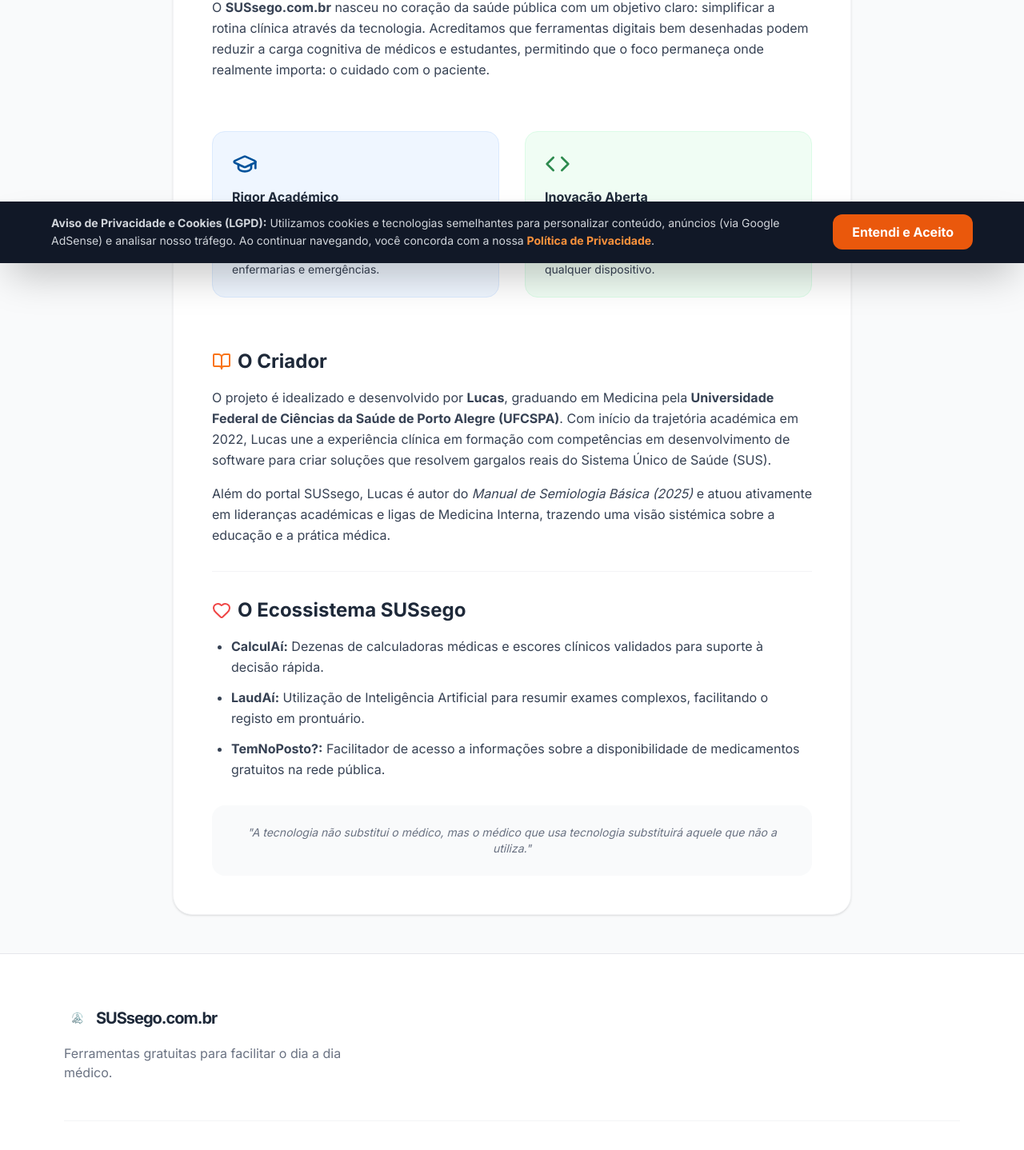
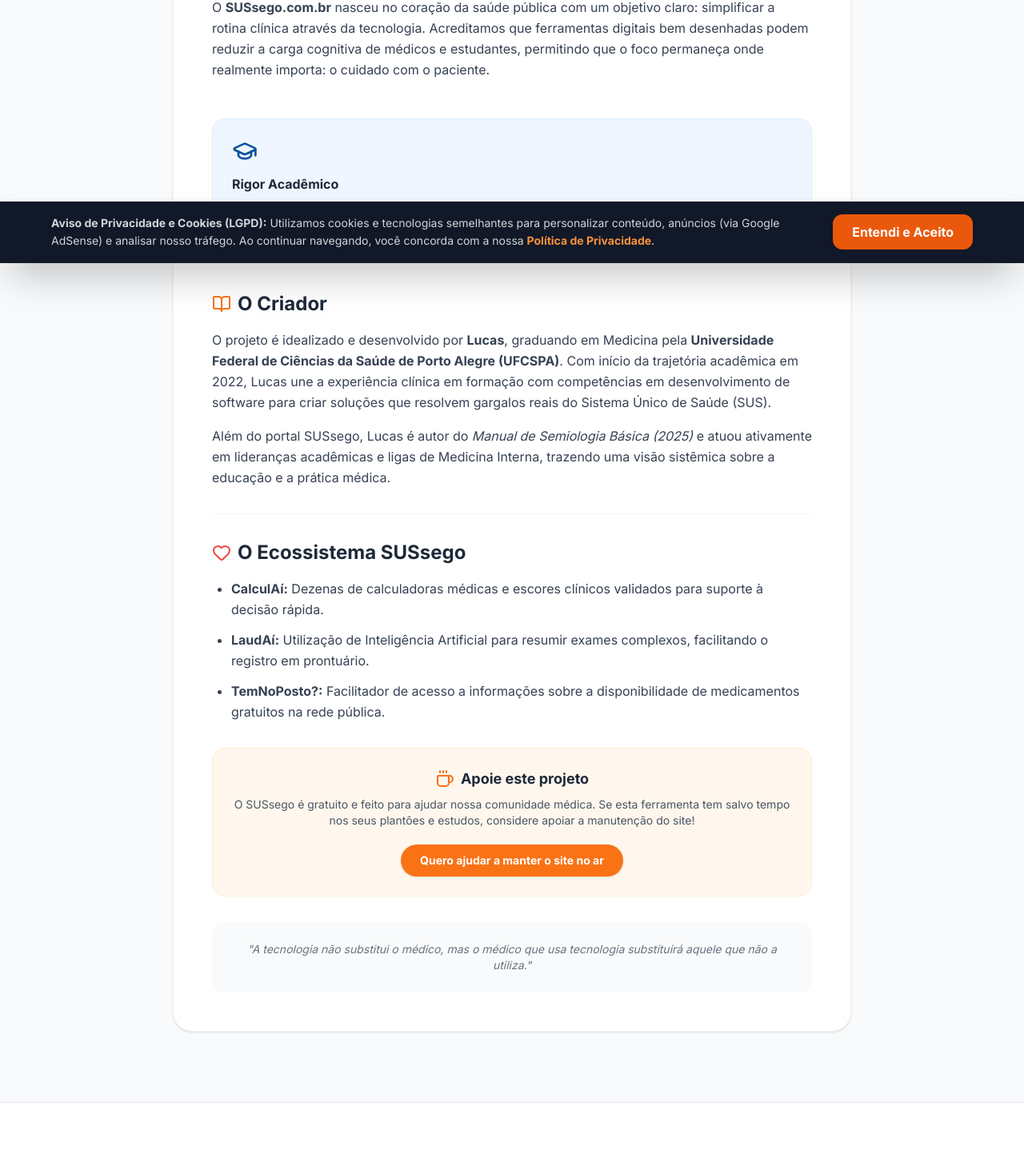
Before and after one commit to lucasvzack-sys/001, a React (Vite) app: page /sobre in a window 1280 px wide. Shown: the part 471-1909 px from the top of the page at 80% size. Built offline with nearby package versions, Linux system fonts and the light colour scheme.

Commit message:
Update About.tsx

```diff
--- a/src/components/About.tsx
+++ b/src/components/About.tsx
@@ -1,8 +1,7 @@
 import React from 'react';
 import { motion } from 'framer-motion';
-import { GraduationCap, Code, Heart, ShieldCheck, BookOpen } from 'lucide-react';
+import { GraduationCap, Heart, ShieldCheck, BookOpen, Coffee } from 'lucide-react';
 import Navbar from './Navbar';
-import Footer from './Footer';
 import { View } from '../types';
 
 interface AboutProps {
@@ -11,7 +10,7 @@ interface AboutProps {
 
 export default function About({ onNavigate }: AboutProps) {
   return (
-    <div className="min-h-screen bg-gray-50 flex flex-col">
+    <div className="min-h-screen bg-gray-50 flex flex-col pb-10">
       <Navbar currentView="sobre" onNavigate={onNavigate} />
 
       <main className="flex-grow max-w-4xl mx-auto px-6 py-12">
@@ -38,16 +37,11 @@ export default function About({ onNavigate }: AboutProps) {
               </p>
             </div>
 
-            <div className="grid md:grid-cols-2 gap-8 py-8">
+            <div className="py-4">
               <div className="bg-blue-50 p-6 rounded-2xl border border-blue-100">
                 <GraduationCap className="text-medical-blue mb-3" size={32} />
-                <h3 className="font-bold text-gray-800 mb-2">Rigor Académico</h3>
+                <h3 className="font-bold text-gray-800 mb-2">Rigor Acadêmico</h3>
                 <p className="text-sm">Desenvolvido por quem vive o dia a dia do internato médico, garantindo que as ferramentas atendam às demandas reais das enfermarias e emergências.</p>
-              </div>
-              <div className="bg-green-50 p-6 rounded-2xl border border-green-100">
-                <Code className="text-sus-green mb-3" size={32} />
-                <h3 className="font-bold text-gray-800 mb-2">Inovação Aberta</h3>
-                <p className="text-sm">Utilizamos as tecnologias mais modernas (React, IA, Vite) para entregar uma experiência rápida, segura e acessível em qualquer dispositivo.</p>
               </div>
             </div>
 
@@ -56,10 +50,10 @@ export default function About({ onNavigate }: AboutProps) {
                 <BookOpen className="mr-2 text-orange-500" /> O Criador
               </h2>
               <p>
-                O projeto é idealizado e desenvolvido por <strong>Lucas</strong>, graduando em Medicina pela <strong>Universidade Federal de Ciências da Saúde de Porto Alegre (UFCSPA)</strong>. Com início da trajetória académica em 2022, Lucas une a experiência clínica em formação com competências em desenvolvimento de software para criar soluções que resolvem gargalos reais do Sistema Único de Saúde (SUS).
+                O projeto é idealizado e desenvolvido por <strong>Lucas</strong>, graduando em Medicina pela <strong>Universidade Federal de Ciências da Saúde de Porto Alegre (UFCSPA)</strong>. Com início da trajetória acadêmica em 2022, Lucas une a experiência clínica em formação com competências em desenvolvimento de software para criar soluções que resolvem gargalos reais do Sistema Único de Saúde (SUS).
               </p>
               <p className="mt-4">
-                Além do portal SUSsego, Lucas é autor do <em>Manual de Semiologia Básica (2025)</em> e atuou ativamente em lideranças académicas e ligas de Medicina Interna, trazendo uma visão sistémica sobre a educação e a prática médica.
+                Além do portal SUSsego, Lucas é autor do <em>Manual de Semiologia Básica (2025)</em> e atuou ativamente em lideranças acadêmicas e ligas de Medicina Interna, trazendo uma visão sistêmica sobre a educação e a prática médica.
               </p>
             </div>
 
@@ -69,12 +63,28 @@ export default function About({ onNavigate }: AboutProps) {
               </h2>
               <ul className="list-disc pl-6 space-y-3">
                 <li><strong>CalculAí:</strong> Dezenas de calculadoras médicas e escores clínicos validados para suporte à decisão rápida.</li>
-                <li><strong>LaudAí:</strong> Utilização de Inteligência Artificial para resumir exames complexos, facilitando o registo em prontuário.</li>
+                <li><strong>LaudAí:</strong> Utilização de Inteligência Artificial para resumir exames complexos, facilitando o registro em prontuário.</li>
                 <li><strong>TemNoPosto?:</strong> Facilitador de acesso a informações sobre a disponibilidade de medicamentos gratuitos na rede pública.</li>
               </ul>
             </div>
 
-            <div className="bg-gray-50 p-6 rounded-2xl text-center">
+            {/* Banner direcionando para a aba Doar */}
+            <div className="mt-8 bg-orange-50 border border-orange-100 p-6 rounded-2xl text-center">
+              <h3 className="text-lg font-bold text-gray-800 mb-2 flex justify-center items-center">
+                <Coffee className="mr-2 text-orange-500" size={24} /> Apoie este projeto
+              </h3>
+              <p className="text-sm text-gray-600 mb-5">
+                O SUSsego é gratuito e feito para ajudar nossa comunidade médica. Se esta ferramenta tem salvo tempo nos seus plantões e estudos, considere apoiar a manutenção do site!
+              </p>
+              <button
+                onClick={() => onNavigate('doar')}
+                className="bg-orange-500 hover:bg-orange-600 text-white font-bold py-2.5 px-6 rounded-full transition-colors text-sm shadow-sm"
+              >
+                Quero ajudar a manter o site no ar
+              </button>
+            </div>
+
+            <div className="bg-gray-50 p-6 rounded-2xl text-center mt-8">
               <p className="text-sm italic text-gray-500">
                 "A tecnologia não substitui o médico, mas o médico que usa tecnologia substituirá aquele que não a utiliza."
               </p>
@@ -82,8 +92,6 @@ export default function About({ onNavigate }: AboutProps) {
           </section>
         </motion.div>
       </main>
-
-      <Footer onNavigate={onNavigate} />
     </div>
   );
 }
```
